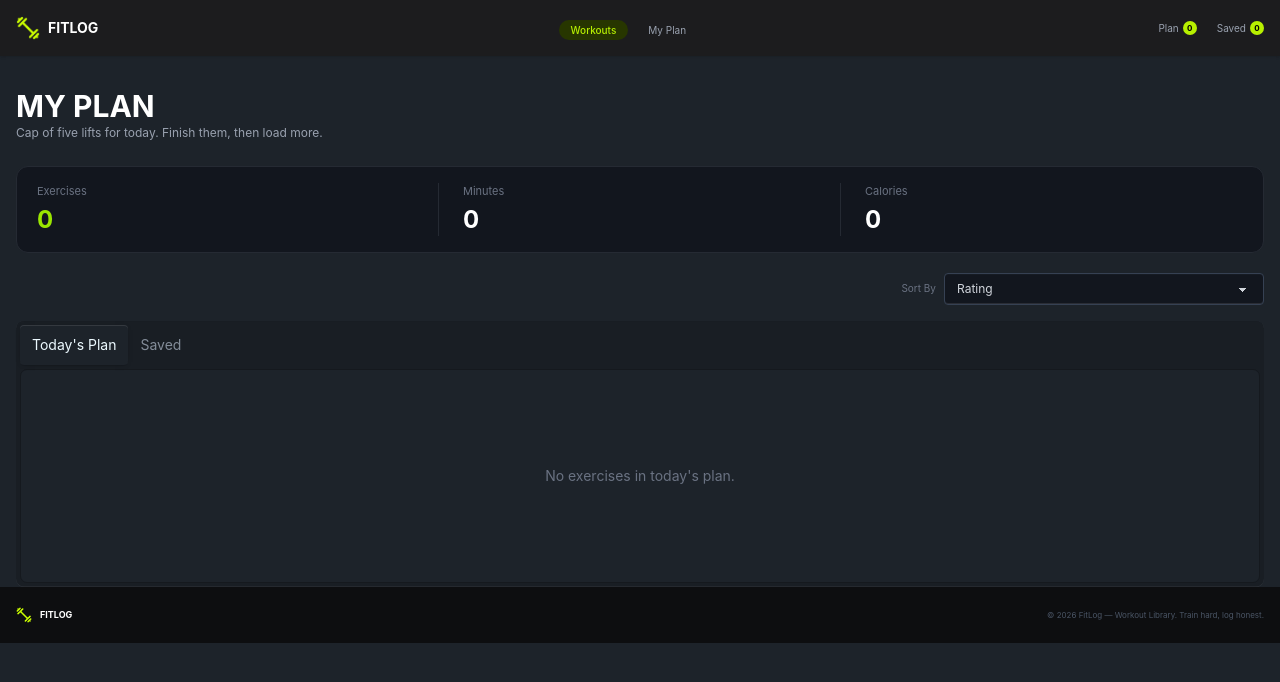
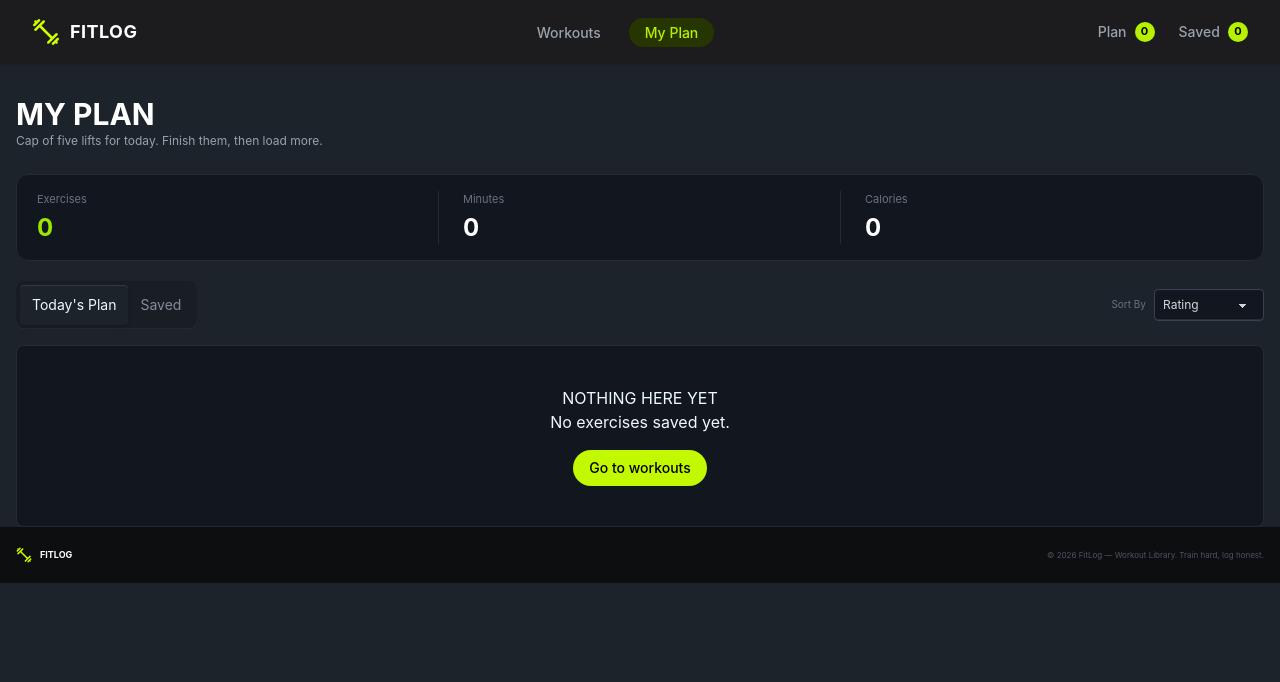
Before and after one commit to abirhosen30/Dev-fit-node-js-assignment, a Next.js app: page /my-page in a window 1280 px wide. Shown: the top 682 px of the page. Built offline with nearby package versions, Linux system fonts and the light colour scheme.

Commit message:
added counter on nav bar

```diff
--- a/src/app/my-page/page.tsx
+++ b/src/app/my-page/page.tsx
@@ -5,6 +5,7 @@ import ExercisePlanCard from "@/components/shared/SelectedExercisesPlanCard";
 import { ExercisesContext } from "@/context/ExercisesContext";
 import { IExercise } from "@/types/exercieses.type";
 import ExerciseSaveCard from "@/components/shared/SelectedExercisesSaveCard";
+import Link from "next/link";
 
 const Page = () => {
   const context = useContext(ExercisesContext);
@@ -13,14 +14,15 @@ const Page = () => {
     throw new Error("Page must be used inside ExercisesProvider");
   }
 
-  const { todayPlan, savePlan, removeFromTodayPlan, removeFromSavePlan } = context;
+  const { todayPlan, savePlan, removeFromTodayPlan, removeFromSavePlan } =
+    context;
 
   // ১. একটি state রাখুন কোন ট্যাব সিলেক্টেড আছে ট্র্যাক করার জন্য
   const [activeTab, setActiveTab] = useState<"today" | "saved">("today");
 
-  const [sortBy, setSortBy] = useState<
-    "rating" | "duration" | "calories"
-  >("rating");
+  const [sortBy, setSortBy] = useState<"rating" | "duration" | "calories">(
+    "rating",
+  );
 
   // Sort exercises
   const sortExercises = (exercises: IExercise[]) => {
@@ -31,9 +33,7 @@ const Page = () => {
     } else if (sortBy === "duration") {
       sortedExercises.sort((a, b) => b.duration - a.duration);
     } else {
-      sortedExercises.sort(
-        (a, b) => b.caloriesBurned - a.caloriesBurned
-      );
+      sortedExercises.sort((a, b) => b.caloriesBurned - a.caloriesBurned);
     }
 
     return sortedExercises;
@@ -48,20 +48,18 @@ const Page = () => {
   // ৩. সিলেক্টেড প্ল্যানের জন্য স্ট্যাটিসটিক্স হিসেব করুন
   const totalMinutes = currentPlan.reduce(
     (total, exercise) => total + Number(exercise.duration || 0),
-    0
+    0,
   );
 
   const totalCalories = currentPlan.reduce(
     (total, exercise) => total + Number(exercise.caloriesBurned || 0),
-    0
+    0,
   );
 
   return (
     <div className="container mx-auto mt-8 px-4">
       {/* HEADER */}
-      <h2 className="text-3xl font-bold text-white">
-        MY PLAN
-      </h2>
+      <h2 className="text-3xl font-bold text-white">MY PLAN</h2>
 
       <p className="text-[12px] text-gray-400">
         Cap of five lifts for today. Finish them, then load more.
@@ -70,12 +68,9 @@ const Page = () => {
       {/* STATS (এখন স্বয়ংক্রিয়ভাবে একটিভ ট্যাবের ডাটা দেখাবে) */}
       <div className="mt-6 rounded-xl border border-[#252a33] bg-[#12161e] px-5 py-4">
         <div className="grid grid-cols-3 divide-x divide-[#252a33]">
-
           {/* Exercises */}
           <div className="px-4 first:pl-0">
-            <p className="text-[11px] text-gray-500">
-              Exercises
-            </p>
+            <p className="text-[11px] text-gray-500">Exercises</p>
             <p className="mt-1 text-2xl font-bold text-lime-400">
               {currentPlan.length}
             </p>
@@ -83,19 +78,13 @@ const Page = () => {
 
           {/* Minutes */}
           <div className="px-6">
-            <p className="text-[11px] text-gray-500">
-              Minutes
-            </p>
-            <p className="mt-1 text-2xl font-bold text-white">
-              {totalMinutes}
-            </p>
+            <p className="text-[11px] text-gray-500">Minutes</p>
+            <p className="mt-1 text-2xl font-bold text-white">{totalMinutes}</p>
           </div>
 
           {/* Calories */}
           <div className="px-6 last:pr-0">
-            <p className="text-[11px] text-gray-500">
-              Calories
-            </p>
+            <p className="text-[11px] text-gray-500">Calories</p>
             <p className="mt-1 text-2xl font-bold text-white">
               {totalCalories}
             </p>
@@ -103,33 +92,8 @@ const Page = () => {
         </div>
       </div>
 
-      {/* SORT */}
-      <div className="mt-5 flex items-center justify-end gap-2">
-        <span className="text-[10px] text-gray-500">
-          Sort By
-        </span>
-
-        <select
-          value={sortBy}
-          onChange={(e) =>
-            setSortBy(
-              e.target.value as
-                | "rating"
-                | "duration"
-                | "calories"
-            )
-          }
-          className="select select-sm border-gray-700 bg-[#12161e] text-xs text-gray-300"
-        >
-          <option value="rating">Rating</option>
-          <option value="duration">Duration</option>
-          <option value="calories">Calories</option>
-        </select>
-      </div>
-
-      {/* TABS */}
-      <div className="tabs tabs-box mt-4">
-
+      <div className="mt-5 flex flex-col gap-3 sm:flex-row sm:items-center sm:justify-between">
+        <div className="tabs tabs-box">
           {/* TODAY'S PLAN TAB */}
           <input
             type="radio"
@@ -140,8 +104,38 @@ const Page = () => {
             onChange={() => setActiveTab("today")}
           />
 
-        <div className="tab-content border-base-300 bg-base-100 p-4">
-          {sortedTodayPlan.length > 0 ? (
+          {/* SAVED TAB */}
+          <input
+            type="radio"
+            name="my_plan_tabs"
+            className="tab"
+            aria-label="Saved"
+            checked={activeTab === "saved"}
+            onChange={() => setActiveTab("saved")}
+          />
+        </div>
+
+        <div className="flex items-center gap-2 whitespace-nowrap">
+          <span className="text-[10px] text-gray-500">Sort By</span>
+
+          <select
+            value={sortBy}
+            onChange={(e) =>
+              setSortBy(e.target.value as "rating" | "duration" | "calories")
+            }
+            className="select select-sm min-w-[110px] border-gray-700 bg-[#12161e] px-2 py-1 text-xs text-gray-300 outline-none"
+          >
+            <option value="rating">Rating</option>
+            <option value="duration">Duration</option>
+            <option value="calories">Calories</option>
+          </select>
+        </div>
+      </div>
+
+      {/* TABS CONTENT */}
+      <div className="mt-4">
+        {activeTab === "today" ? (
+          sortedTodayPlan.length > 0 ? (
             <div className="overflow-hidden rounded-lg border border-[#252a33]">
               {sortedTodayPlan.map((exercise) => (
                 <ExercisePlanCard
@@ -152,23 +146,18 @@ const Page = () => {
               ))}
             </div>
           ) : (
-            <EmptyState message="No exercises in today's plan." />
-          )}
+            <div className="flex flex-col items-center justify-center rounded-lg border border-[#252a33] bg-[#12161e] py-10 text-center">
+              <h2>NOTHING HERE YET</h2>
+              <p>No exercises saved yet.</p>
+              <Link href="/">
+                <button className="rounded-[60px] bg-[#C2F800] mt-4 text-black hover:bg-[#a8d800] px-4 py-2 text-sm font-medium transition">
+                  Go to workouts
+                </button>
+              </Link>
             </div>
-
-        {/* SAVED TAB */}
-        <input
-          type="radio"
-          name="my_plan_tabs"
-          className="tab"
-          aria-label="Saved"
-          checked={activeTab === "saved"}
-          onChange={() => setActiveTab("saved")}
-        />
-
-        <div className="tab-content my-4 border-base-300 bg-base-100 p-4">
-          {sortedSavePlan.length > 0 ? (
-            <div className="overflow-hidden my-4 rounded-lg border border-[#252a33]">
+          )
+        ) : sortedSavePlan.length > 0 ? (
+          <div className="overflow-hidden rounded-lg border border-[#252a33]">
             {sortedSavePlan.map((exercise) => (
               <ExerciseSaveCard
                 key={exercise.id}
@@ -178,9 +167,16 @@ const Page = () => {
             ))}
           </div>
         ) : (
-            <EmptyState message="No exercises in saved plan." />
+          <div className="flex flex-col items-center justify-center rounded-lg border border-[#252a33] bg-[#12161e] py-10 text-center">
+            <h2>NOTHING HERE YET</h2>
+            <p>No exercises saved yet.</p>
+            <Link href="/">
+              <button className="rounded-[60px] bg-[#C2F800] mt-4 text-black hover:bg-[#a8d800] px-4 py-2 text-sm font-medium transition">
+                Go to workouts
+              </button>
+            </Link>
+          </div>
         )}
-        </div>
       </div>
     </div>
   );
@@ -190,9 +186,7 @@ const Page = () => {
 const EmptyState = ({ message }: { message: string }) => {
   return (
     <div className="flex min-h-[180px] items-center justify-center">
-      <p className="text-sm text-gray-500">
-        {message}
-      </p>
+      <p className="text-sm text-gray-500">{message}</p>
     </div>
   );
 };
--- a/src/components/homepage/Exercieses.tsx
+++ b/src/components/homepage/Exercieses.tsx
@@ -17,7 +17,7 @@ const Exercises = async () => {
   return (
     <section className="container mx-auto py-10 px-4">
       {/* Section Title */}
-      <h2 className="text-3xl font-bold text-center mb-4">THE LIBRARY</h2>
+      <h2 className="text-3xl font-bold mb-4">THE LIBRARY</h2>
       <p className="text-gray-600 mb-8">Twelve lifts covering every major muscle group.</p>
 
       {/* Books Grid */}
--- a/src/components/shared/NavBar.tsx
+++ b/src/components/shared/NavBar.tsx
@@ -1,48 +1,53 @@
+"use client";
+
 import Image from "next/image";
-import React from "react";
+import React, { useContext } from "react";
 import logo from "@/assets/logo.png";
 import Link from "next/link";
+import { usePathname } from "next/navigation";
+import { ExercisesContext } from "@/context/ExercisesContext";
 
 const NavBar = () => {
+  const pathname = usePathname();
+
+  const context = useContext(ExercisesContext);
+  const todayCount = context?.todayPlan?.length || 0;
+  const savedCount = context?.savePlan?.length || 0;
+
   return (
-    <div className="min-h-14 bg-[#1c1c1e] px-4 text-white shadow-sm">
-      <div className="container mx-auto flex min-h-14 w-full items-center justify-between">
+    <div className="min-h-16 bg-[#1c1c1e] px-4 md:px-8 text-white shadow-sm flex items-center">
+      <div className="container mx-auto flex min-h-16 w-full items-center justify-between">
 
         {/* Logo */}
         <div>
           <Link
             href="/"
-            className="flex items-center gap-2 text-sm font-bold"
+            className="flex items-center gap-2.5 text-base md:text-lg font-bold tracking-wide"
           >
             <Image
               src={logo}
               alt="FITLOG Logo"
-              width={20}
-              height={24}
-              className="h-6 w-6"
+              width={28}
+              height={28}
+              className="h-7 w-7"
             />
-
             <span>FITLOG</span>
           </Link>
         </div>
 
         {/* Desktop Navigation */}
         <div className="hidden md:flex">
-          <ul className="flex items-center gap-2">
+          <ul className="flex items-center gap-3">
 
             {/* Workouts */}
             <li>
               <Link
                 href="/"
-                className="
-                  rounded-full
-                  bg-[#273600]
-                  px-3 py-1
-                  text-[10px]
-                  font-medium
-                  text-[#b7f000]
-                  hover:bg-[#344900]
-                "
+                className={`px-4 py-1.5 text-xs md:text-sm font-medium transition-all ${
+                  pathname === "/"
+                    ? "rounded-full bg-[#273600] text-[#b7f000] hover:bg-[#344900]"
+                    : "text-gray-400 hover:text-white"
+                }`}
               >
                 Workouts
               </Link>
@@ -52,12 +57,11 @@ const NavBar = () => {
             <li>
               <Link
                 href="/my-page"
-                className="
-                  px-3 py-1
-                  text-[10px]
-                  text-gray-400
-                  hover:text-white
-                "
+                className={`px-4 py-1.5 text-xs md:text-sm font-medium transition-all ${
+                  pathname === "/my-page"
+                    ? "rounded-full bg-[#273600] text-[#b7f000] hover:bg-[#344900]"
+                    : "text-gray-400 hover:text-white"
+                }`}
               >
                 My Plan
               </Link>
@@ -67,49 +71,47 @@ const NavBar = () => {
         </div>
 
         {/* Desktop Right Side */}
-        <div className="hidden items-center gap-5 text-[10px] md:flex">
+        <div className="hidden items-center gap-6 text-xs md:text-sm font-medium md:flex">
 
           {/* Plan */}
           <Link
             href="/my-page"
-            className="flex items-center gap-1 text-gray-400 hover:text-white"
+            className="flex items-center gap-2 text-gray-400 hover:text-white transition-colors"
           >
             <span>Plan</span>
-
             <span
               className="
-                flex h-3.5 w-3.5
+                flex h-5 w-5
                 items-center justify-center
                 rounded-full
                 bg-[#b7f000]
-                text-[8px]
+                text-[11px]
                 font-bold
                 text-black
               "
             >
-              0
+              {todayCount}
             </span>
           </Link>
 
           {/* Saved */}
           <Link
             href="/my-page"
-            className="flex items-center gap-1 text-gray-400 hover:text-white"
+            className="flex items-center gap-2 text-gray-400 hover:text-white transition-colors"
           >
             <span>Saved</span>
-
             <span
               className="
-                flex h-3.5 w-3.5
+                flex h-5 w-5
                 items-center justify-center
                 rounded-full
                 bg-[#b7f000]
-                text-[8px]
+                text-[11px]
                 font-bold
                 text-black
               "
             >
-              0
+              {savedCount}
             </span>
           </Link>
 
@@ -124,7 +126,7 @@ const NavBar = () => {
           >
             <svg
               xmlns="http://www.w3.org/2000/svg"
-              className="h-5 w-5"
+              className="h-6 w-6"
               fill="none"
               viewBox="0 0 24 24"
               stroke="currentColor"
@@ -145,21 +147,28 @@ const NavBar = () => {
               dropdown-content
               z-[1]
               mt-3
-              w-40
+              w-44
               rounded-box
               bg-[#1c1c1e]
-              p-2
+              p-3
+              text-sm
               shadow-lg
             "
           >
             <li>
-              <Link href="/" className="text-[#b7f000]">
+              <Link
+                href="/"
+                className={pathname === "/" ? "font-bold text-[#b7f000]" : "text-gray-400"}
+              >
                 Workouts
               </Link>
             </li>
 
             <li>
-              <Link href="/my-page" className="text-gray-400">
+              <Link
+                href="/my-page"
+                className={pathname === "/my-page" ? "font-bold text-[#b7f000]" : "text-gray-400"}
+              >
                 My Plan
               </Link>
             </li>
@@ -170,7 +179,7 @@ const NavBar = () => {
                 className="flex items-center justify-between text-gray-400"
               >
                 <span>Plan</span>
-                <span>0</span>
+                <span className="font-bold text-[#b7f000]">{todayCount}</span>
               </Link>
             </li>
 
@@ -180,7 +189,7 @@ const NavBar = () => {
                 className="flex items-center justify-between text-gray-400"
               >
                 <span>Saved</span>
-                <span>0</span>
+                <span className="font-bold text-[#b7f000]">{savedCount}</span>
               </Link>
             </li>
           </ul>
--- a/src/components/shared/SelectedExercisesSaveCard.tsx
+++ b/src/components/shared/SelectedExercisesSaveCard.tsx
@@ -8,7 +8,7 @@ interface ExerciseSaveCardProps {
 }
 const ExerciseSaveCard = ({ exercise, removeFromSavePlan }: ExerciseSaveCardProps) => {
   return (
-    <div className="flex items-center gap-4 border-b border-[#252a33] bg-[#0f1218] px-4 py-3">
+    <div className="flex items-center gap-4 mb-4 border-b border-[#252a33] bg-[#0f1218] px-4 py-3">
       {" "}
       {/* IMAGE */}{" "}
       <div className="relative h-12 w-20 shrink-0 overflow-hidden rounded-md">
--- a/src/context/ExercisesContext.tsx
+++ b/src/context/ExercisesContext.tsx
@@ -12,6 +12,8 @@ interface IExercisesContext {
   setTodayPlan: React.Dispatch<React.SetStateAction<IExercise[]>>;
   savePlan: IExercise[];
   setSavePlan: React.Dispatch<React.SetStateAction<IExercise[]>>;
+  removeFromTodayPlan: (exerciseId: number) => void;
+  removeFromSavePlan: (exerciseId: number) => void;
 }
 
 export const ExercisesContext = createContext<IExercisesContext | null>(null);
```
Also changed, not shown: src/components/homepage/Banner.tsx (+7 -4 lines). Lines whose indentation alone changed are shown as unchanged.
